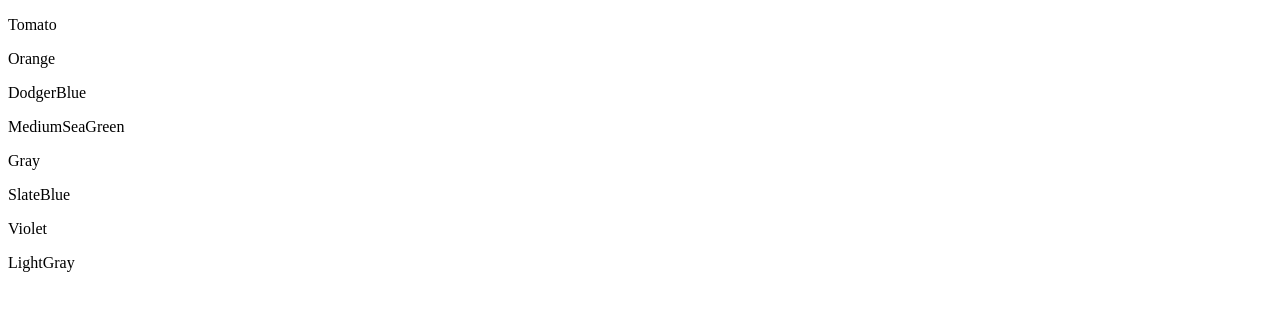
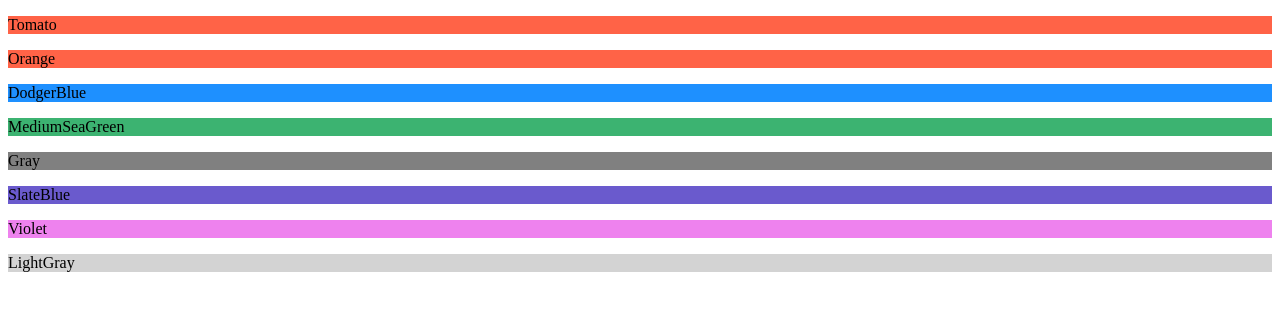
Before and after one commit to ahsiulkarim/webdeveloping, a plain HTML site: page cssdeve/CSS colors/color.html in a window 1280 px wide. Drawn offline with Linux system fonts and the light colour scheme.

Commit message:
color of css

```diff
--- a/cssdeve/CSS colors/color.html
+++ b/cssdeve/CSS colors/color.html
@@ -1,20 +1,23 @@
 <!DOCTYPE html>
 <html>
+    <head>
+        <link rel="stylesheet" href="style.css" >
+    </head>
     <body>
-        <p>Tomato</p>
+        <p id="tomata">Tomato</p>
 
-        <p>Orange</p>
+        <p id="orange">Orange</p>
 
-        <p>DodgerBlue</p>
+        <p id="dodgerblue">DodgerBlue</p>
 
-        <p>MediumSeaGreen</p>
+        <p id="mediumseagreen">MediumSeaGreen</p>
 
-        <p>Gray</p>
+        <p id="gray">Gray</p>
 
-        <p>SlateBlue</p>
+        <p id="slateblue">SlateBlue</p>
 
-        <p>Violet</p>
+        <p id="violet">Violet</p>
 
-        <p>LightGray</p>
+        <p id="lightgray">LightGray</p>
     </body>
 </html>
--- /dev/null
+++ b/cssdeve/CSS colors/style.css
@@ -0,0 +1,31 @@
+#tomata{
+    background-color: tomato;
+}
+
+#orange{
+    background-color: tomato;
+}
+
+#dodgerblue{
+    background-color: dodgerblue;
+}
+
+#mediumseagreen{
+    background-color: mediumseagreen;
+}
+
+#gray{
+    background-color: gray;
+}
+
+#slateblue{
+    background-color: slateblue;
+}
+
+#violet{
+    background-color: violet;
+}
+
+#lightgray{
+    background-color: lightgray;
+}
```
